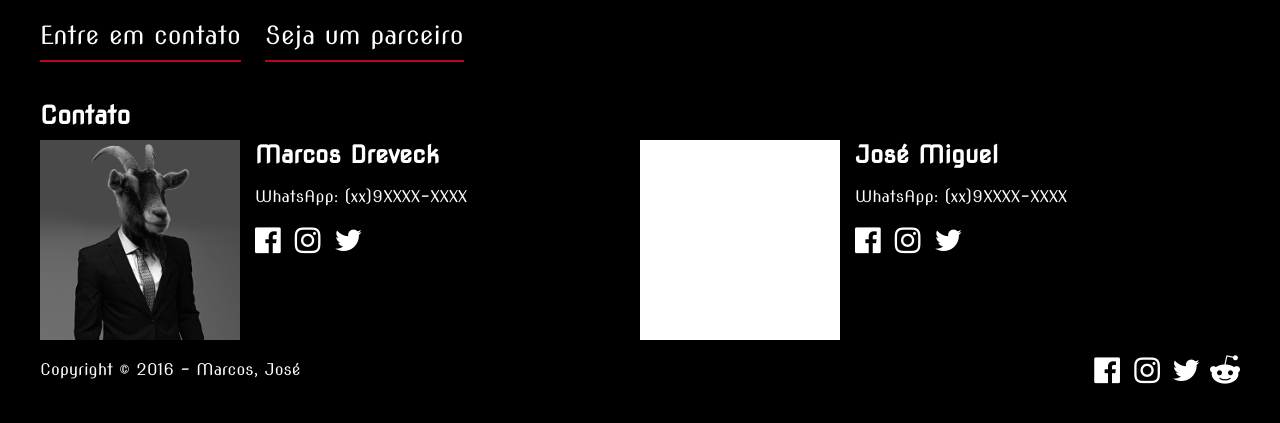
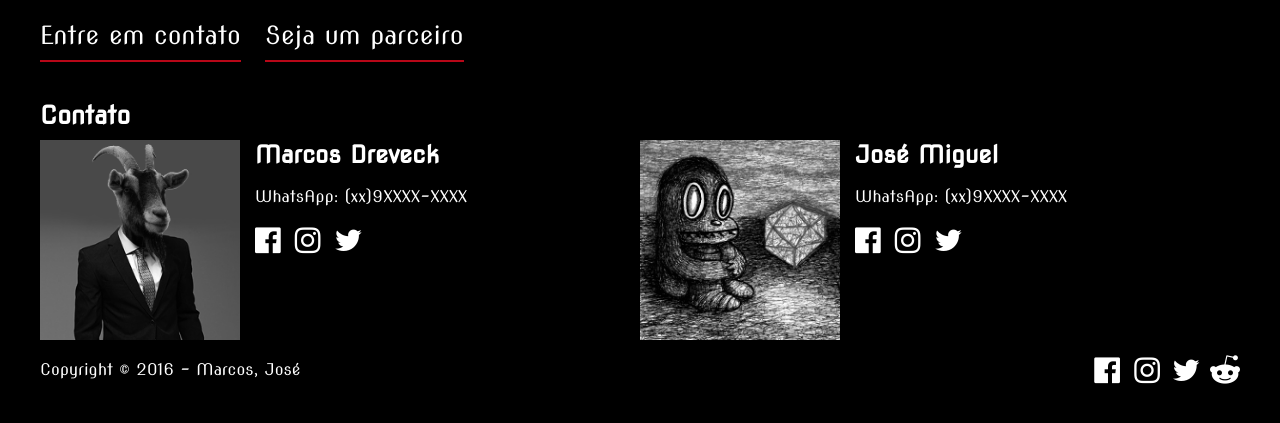
Before and after one commit to MarcoshsDreveck/projetoFinal, a PHP site: page /projetoFinal/includes/contatoinf.php in a window 1280 px wide. Shown: the part 145-568 px from the top of the page. Run offline with PHP 8.4, Linux system fonts and the light colour scheme.

Commit message:
imgContato

```diff
--- a/includes/contatoinf.php
+++ b/includes/contatoinf.php
@@ -24,7 +24,7 @@
 
     </div>
     <div class="infPessoais">
-        <div class="imgContato"></div>
+        <div class="imgContato"><img src="../medias/ze_contato.jpg" width="100%"/></div>
           <div class="infContato">
             <h2>José Miguel</h2><br />
             <p>WhatsApp: (xx)9XXXX-XXXX</p><br />
```
Also changed, not shown: medias/ze_contato.gif (deleted), medias/ze_contato.jpg (added).
